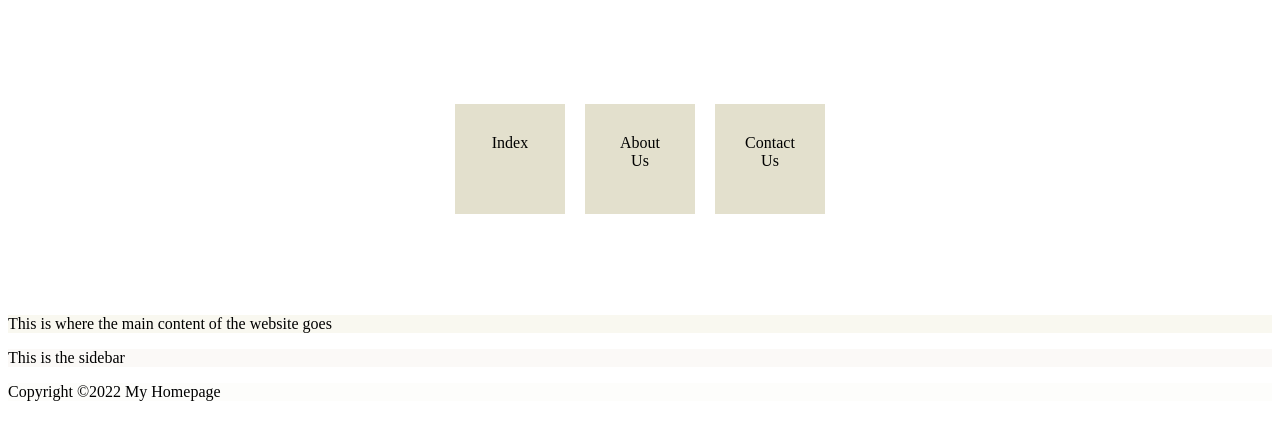
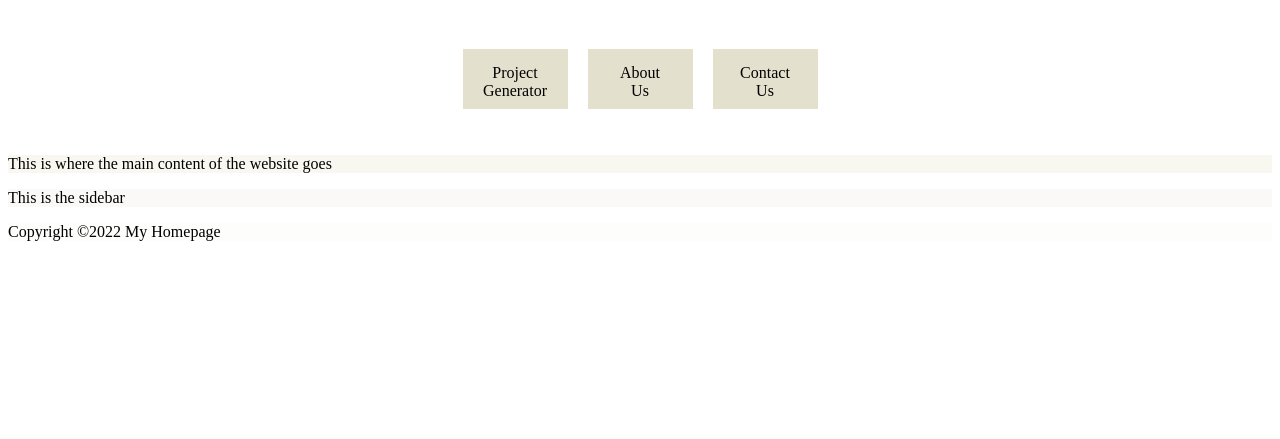
Before and after one commit to jayeshpaluru/CollegeCodingProjectWebsite, a plain HTML site: page home.html in a window 1280 px wide. Shown: the part 61-500 px from the top of the page. Drawn offline with Linux system fonts and the light colour scheme.

Commit message:
update home.html

```diff
--- a/home.html
+++ b/home.html
@@ -35,10 +35,10 @@
     <div id="header">
         <h1 style="text-align:center; margin: 10 auto;">Project Idea Generator</h1>
     </div>
-    <div id="navbar" style="display: flex; justify-content: center; align-items: center; height: 35vh;">
-        <div class="Index" onclick="location.href='index.html'" style="width: 50px; height: 50px; background-color: #e3e0cd; margin: 10px; text-align: center; padding: 30px;">Index</div>
-        <div class="box" onclick="location.href='page2.html'" style="width: 50px; height: 50px; background-color: #e3e0cd; margin: 10px; text-align: center; padding: 30px;">About Us</div>
-        <div class="box" onclick="location.href='page3.html'" style="width: 50px; height: 50px; background-color: #e3e0cd; margin: 10px; text-align: center; padding: 30px;">Contact Us</div>
+    <div id="navbar" style="display: flex; justify-content: center; align-items: center; height: 15vh;">
+        <div class="Index" onclick="location.href='index.html'" style="width: 75px; height: 30px; background-color: #e3e0cd; margin: 10px; text-align: center; padding: 15px;">Project Generator</div>
+        <div class="box" onclick="location.href='page2.html'" style="width: 75px; height: 30px; background-color: #e3e0cd; margin: 10px; text-align: center; padding: 15px;">About <br> Us</div>
+        <div class="box" onclick="location.href='page3.html'" style="width: 75px; height: 30px; background-color: #e3e0cd; margin: 10px; text-align: center; padding: 15px;">Contact <br> Us</div>
     </div>
 
     <div id="content">
```
